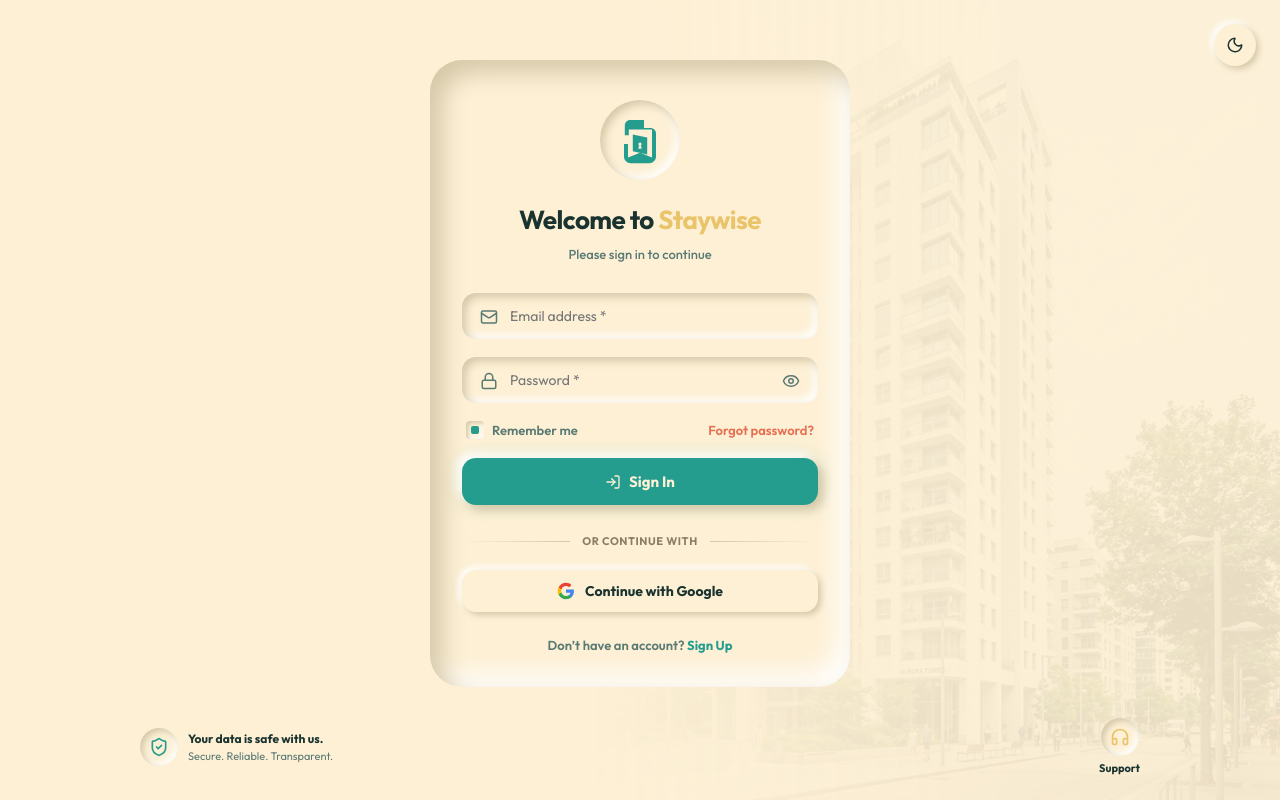
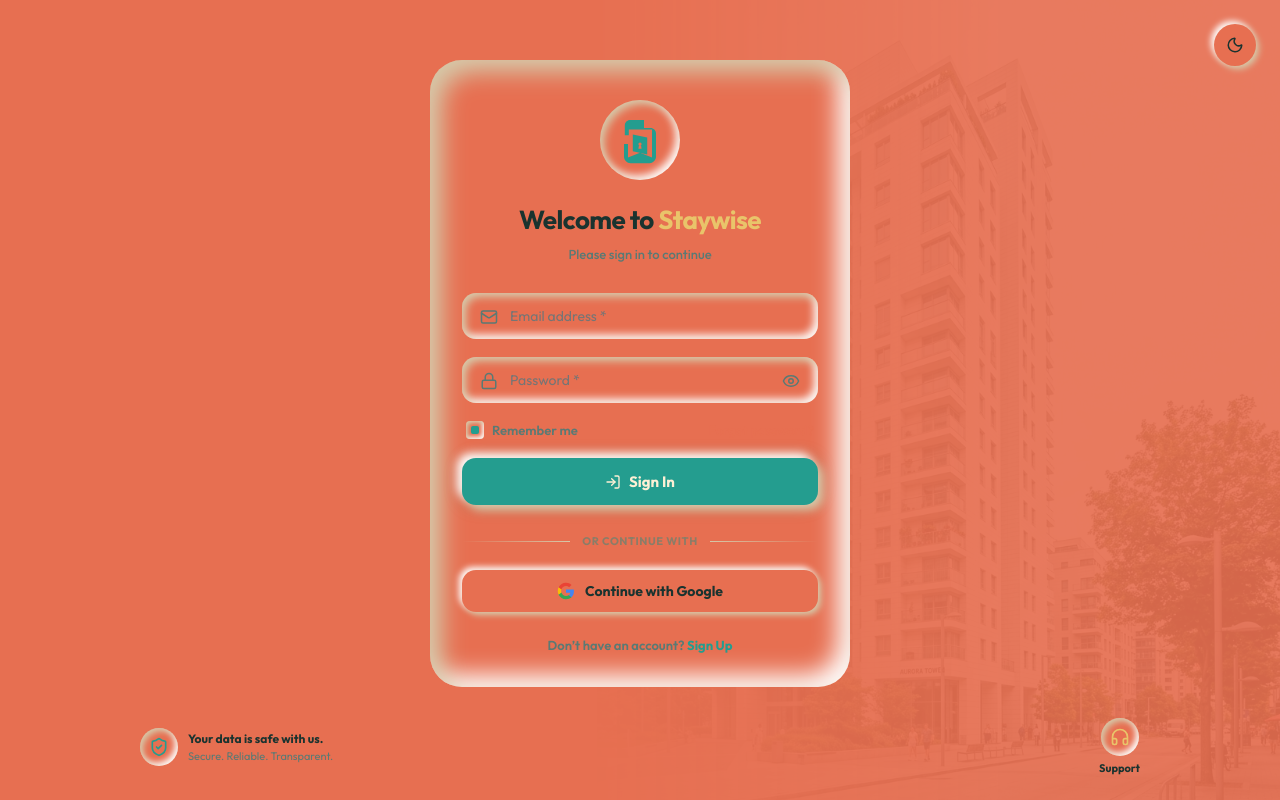
Before and after one commit to irfansm07/staywise, a React (Vite) app in the folder client/: page / in a window 1280 px wide. Built offline with nearby package versions, Linux system fonts and the light colour scheme.

Commit message:
Set top navigation bar background to orange #E76F51 in bright mode

```diff
--- a/client/src/index.css
+++ b/client/src/index.css
@@ -2,8 +2,8 @@
 
 :root {
   --font-sans: 'Outfit', -apple-system, BlinkMacSystemFont, "Segoe UI", Roboto, sans-serif;
-  --bg-color: #FDF0D5;
-  --bg-gradient: linear-gradient(135deg, #FDF0D5 0%, #F7EBCE 100%);
+  --bg-color: #E76F51;
+  --bg-gradient: #E76F51;
   --card-bg: #FDF0D5;
   --card-bg-solid: #FDF0D5;
   --card-glow: rgba(255, 255, 255, 0.45);
@@ -516,12 +516,7 @@
 
 main {
   padding: 32px;
-  background-color: #E76F51;
   min-height: calc(100vh - 80px);
-}
-
-[data-theme='dark'] main {
-  background-color: #000000 !important;
 }
 
 @media (max-width: 768px) {
```
